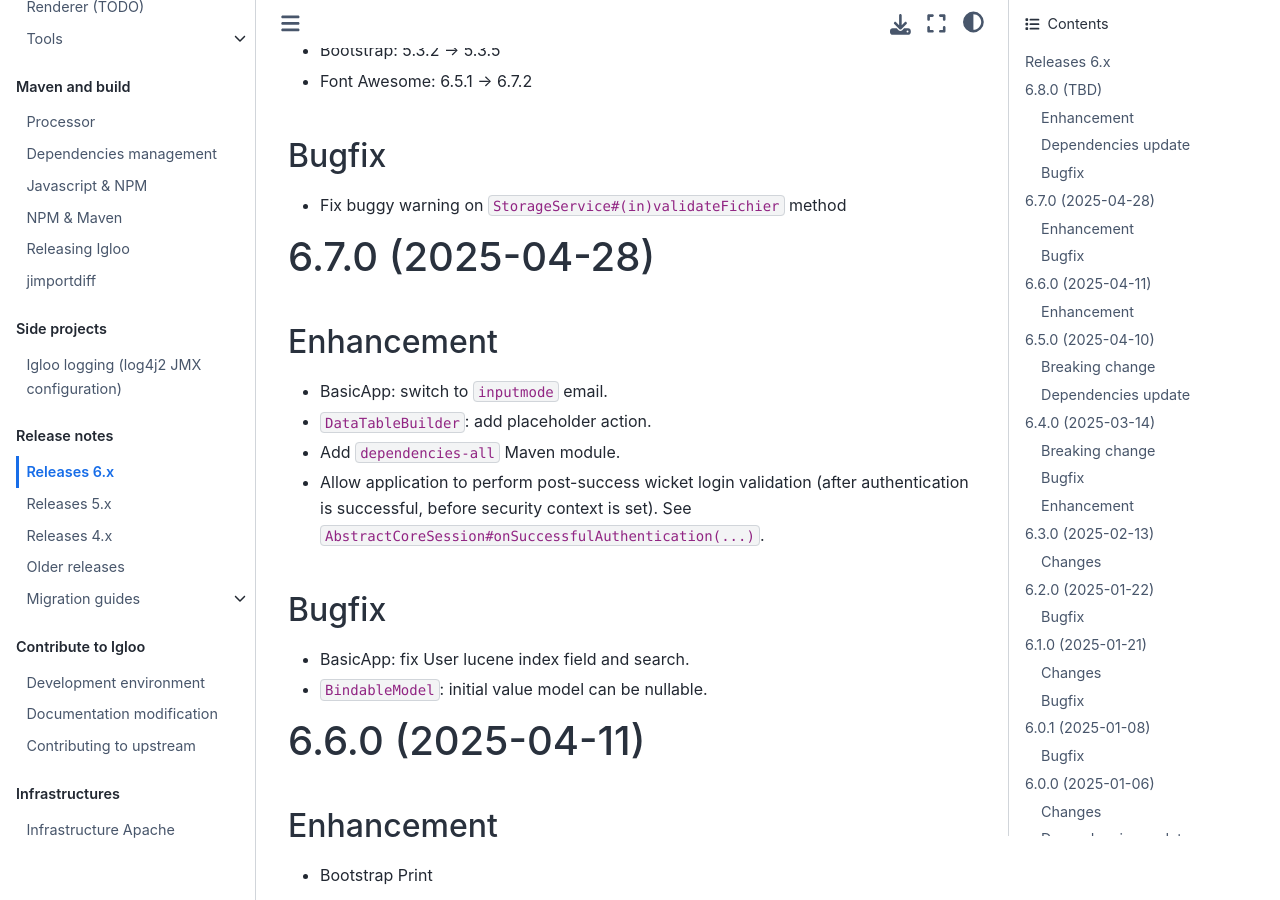
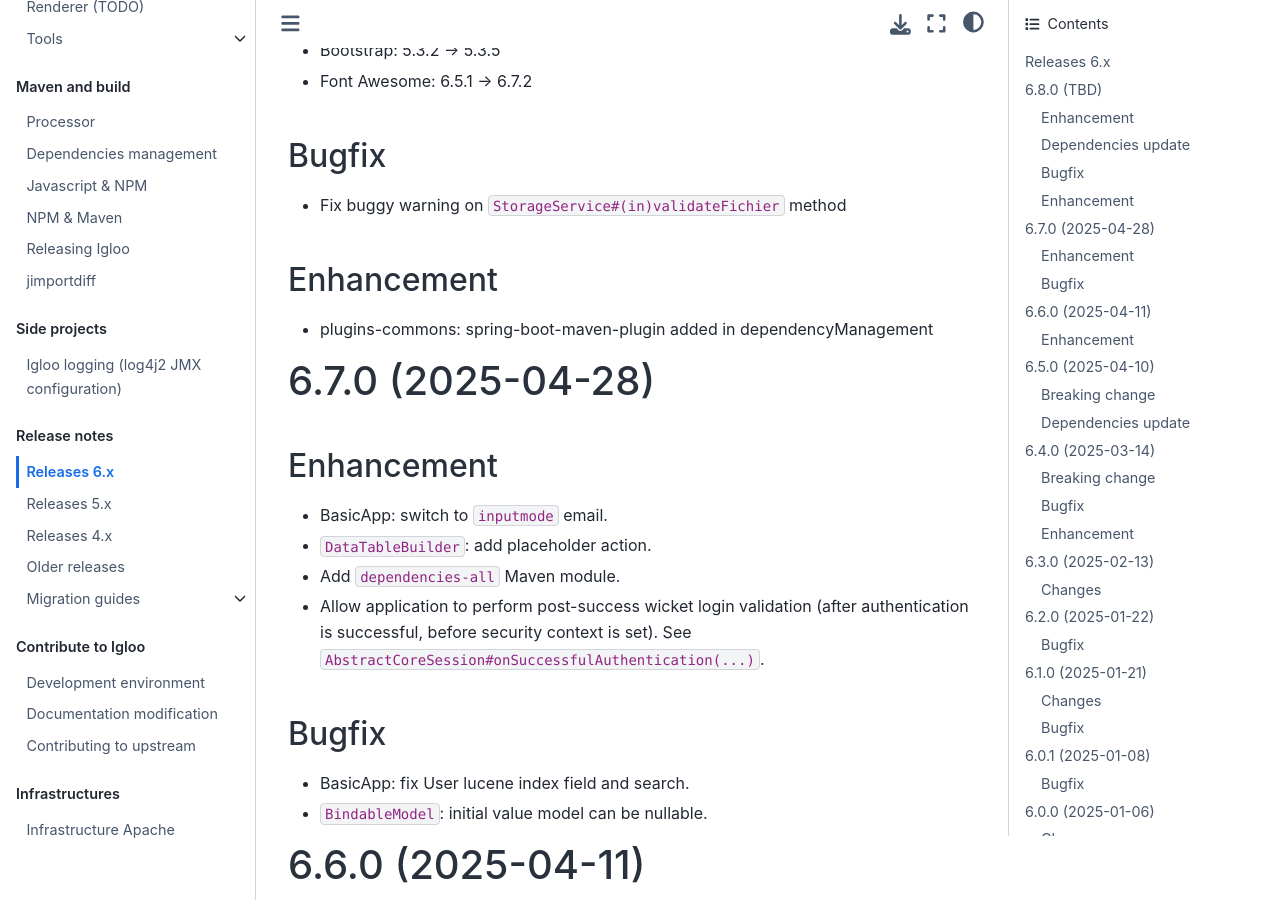
Before and after one commit to igloo-project/igloo-doc, a Sphinx documentation site: the page built from source/release-notes/releases-6.x.md, in a window 1280 px wide and 900 px high, scrolled down 365 px. Built offline with Sphinx 7.4.7 and the Sphinx Book theme 1.1.4, drawn with Linux system fonts in a browser that asks for light colours.

Commit message:
changelog update

```diff
--- a/source/release-notes/releases-6.x.md
+++ b/source/release-notes/releases-6.x.md
@@ -15,6 +15,10 @@
 ## Bugfix
 
 * Fix buggy warning on `StorageService#(in)validateFichier` method
+
+## Enhancement
+
+* plugins-commons: spring-boot-maven-plugin added in dependencyManagement
 
 # 6.7.0 (2025-04-28)
 
```
